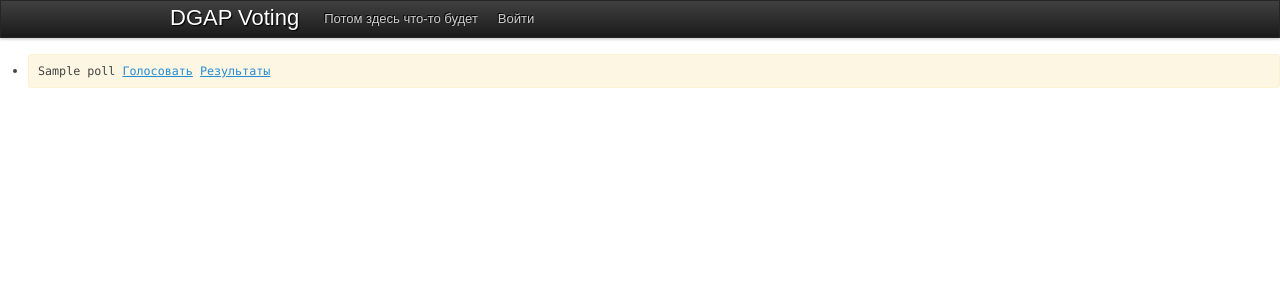
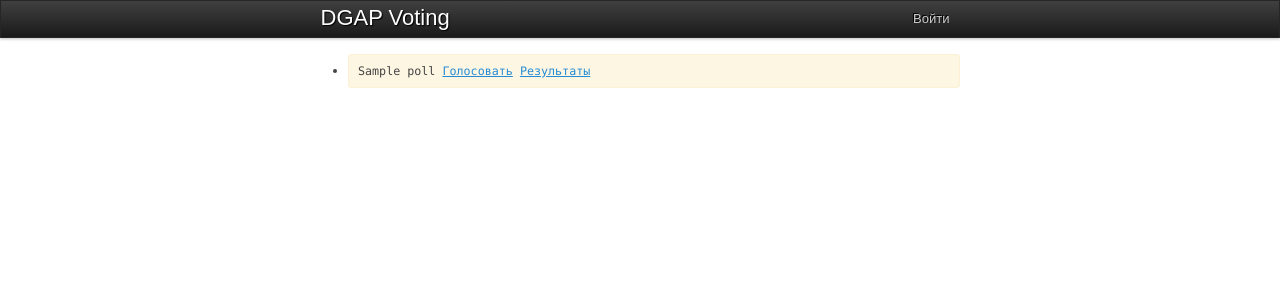
Before and after one commit to geoolekom/dgap_voting, a Django app: template polls/templates/polls/index.html in a window 1280 px wide. Shown: the top 300 px of the page. Run offline with Django 3.2, Linux system fonts and the light colour scheme; the template is opened without the code that fills it: values that come from a table or form of the project are taken from there, others are empty; tables that the repository leaves empty hold one stand-in row (values such as "Sample post").

Commit message:
Шаблоны нормас

```diff
--- a/polls/static/polls/framework.css
+++ b/polls/static/polls/framework.css
@@ -984,7 +984,7 @@ input[disabled] {
   -moz-box-sizing: border-box;
   box-sizing: border-box;
   zoom: 1;
-  width: 940px;
+  width: 50%;
   height: 36px;
   line-height: 36px;
   margin: auto;
--- a/polls/templates/polls/base.html
+++ b/polls/templates/polls/base.html
@@ -1,8 +1,4 @@
-<!doctype html>
-<!--[if lt IE 7]><html class="lt-ie9 lt-ie8 lt-ie7" lang="ru"><![endif]-->
-<!--[if IE 7]><html class="lt-ie9 lt-ie8" lang="ru"><![endif]-->
-<!--[if IE 8]><html class="lt-ie9" lang="ru"><![endif]-->
-<!--[if gt IE 8]><!--><html lang="ru"><!--<![endif]-->
+<html lang="ru">
 	<head>
 		{% load staticfiles %}
 		<link href="{% static 'polls/framework.css' %}" rel="stylesheet">
@@ -11,31 +7,38 @@
 				<div class="f-nav-bar-title">
 					<a href="{% url 'polls:index' %}">DGAP Voting</a>
 				</div><!-- f-nav-bar-title -->
-				<ul class="f-nav">
-					<li><a href="{% url 'polls:index' %}">Потом здесь что-то будет</a></li>
+				{% if user.is_authenticated %}
+				<ul class="f-nav f-nav-right">
+					<li><a href="{% url 'polls:logout' %}">Выйти</a></li>
 				</ul><!-- f-nav -->
-				<ul class="f-nav">
+				{% endif %}
+
+				<ul class="f-nav f-nav-right">
 					<li>{% if user.is_authenticated %}
    						 Welcome, {{ user.username }}
 					{% else %}
 						<a href="{% url 'polls:login' %}">Войти</a>
 					{% endif %}</li>
-				</ul><!-- f-nav -->
-				{% if user.is_authenticated %}
-				<ul class="f-nav">
-					<li><a href="{% url 'polls:logout' %}">Выйти</a></li>
-				</ul><!-- f-nav -->
-				{% endif %}
 			</div><!-- f-nav-bar-body -->
 		</div><!-- f-nav-bar -->
 		<!--[if lt IE 9]>
 			<script src="https://html5shiv.googlecode.com/svn/trunk/html5.js"></script>
 		<![endif]-->
 	</head>
+
+	<style type="text/css">
+    	.layer1, .layer2 {
+    		width: 50%;
+		padding-left: 25%;
+   	}
+  </style>
+
 	<body>
-		<div id="content">
-			<br><br><br>
-        		{% block content %}{% endblock %}
-    		</div>
+			<div class="layer1" id="content">
+				<br><br><br>
+        			{% block content %}{% endblock %}
+    			</div>
+
+
 	</body>
 </html>
```
Also changed, not shown: polls/templates/polls/detail.html (+16 -51 lines).
